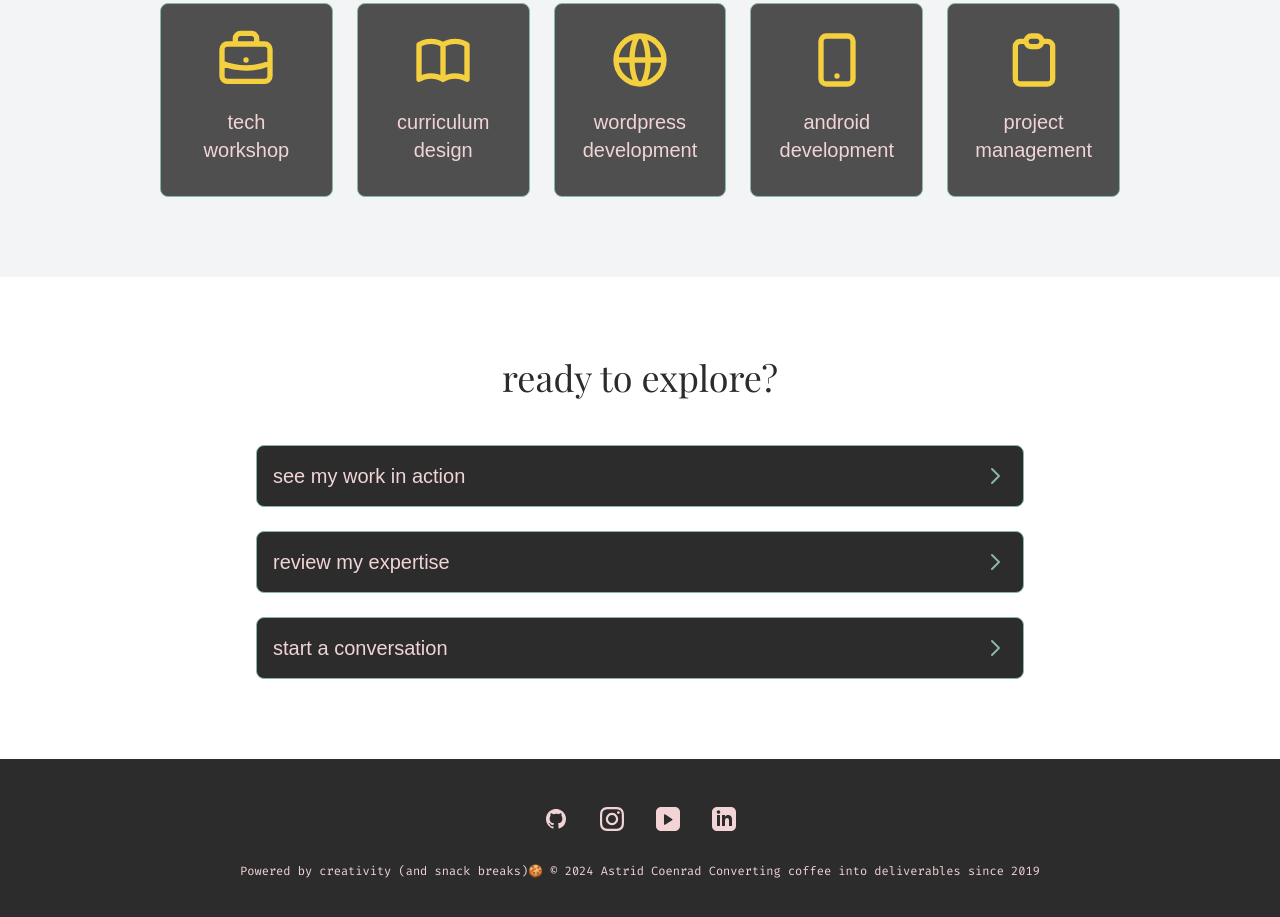
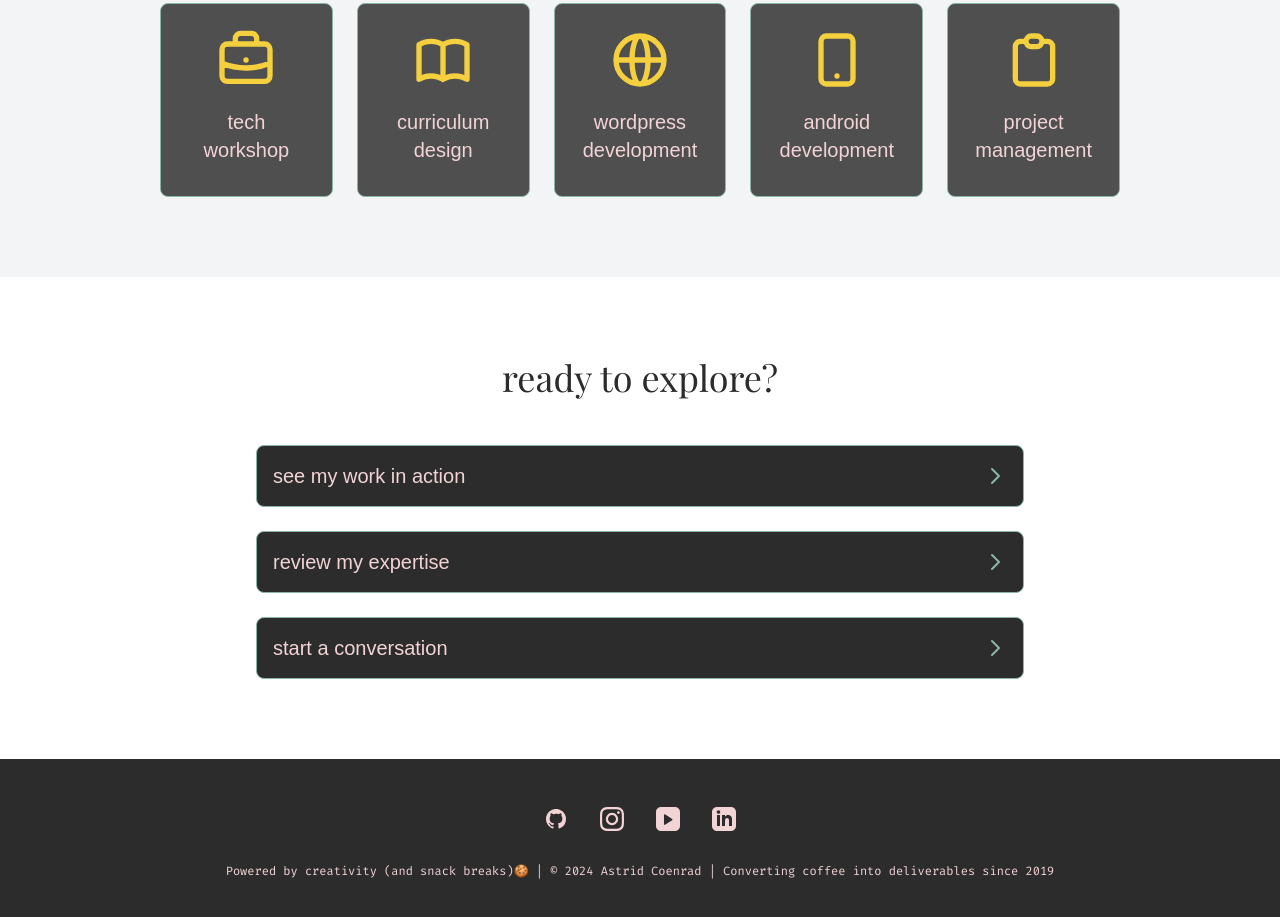
Before and after one commit to coenradina/portfolio, a website: page src/html/index.html in a window 1280 px wide. Shown: the part 965-1882 px from the top of the page. Drawn offline with nearby package versions, Linux system fonts and the light colour scheme; a web font is replaced by a local one.

Commit message:
adding | in footer

```diff
--- a/src/html/index.html
+++ b/src/html/index.html
@@ -152,9 +152,9 @@
                 </nav>
                 <div class="text-center">
                     <p class="text-text font-code text-xs">
-                        Powered by creativity (and snack breaks)🍪
+                        Powered by creativity (and snack breaks)🍪 |
                         <br class="sm:hidden"/>
-                        © 2024 Astrid Coenrad
+                        © 2024 Astrid Coenrad |
                         <br class="sm:hidden"/>
                         Converting coffee into deliverables since 2019
                     </p>
```
